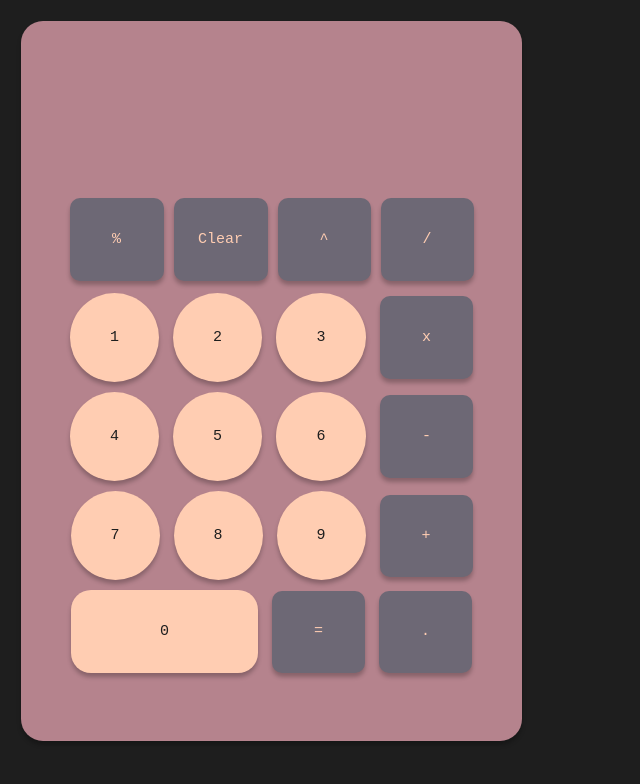
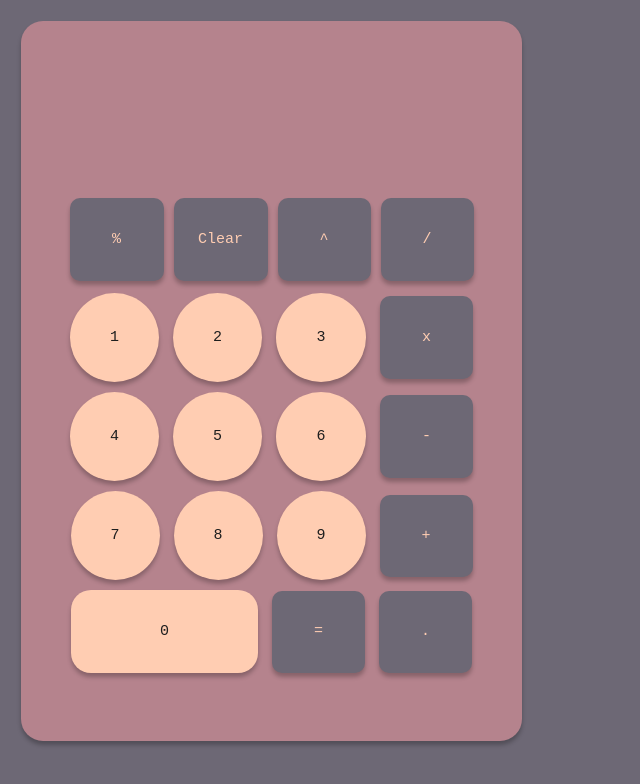
Before and after one commit to lucystickney/calc, a plain HTML site: page index.html in a window 1280 px wide. Shown: the whole page, without its empty margins (0-640 px from the left). Drawn offline with Linux system fonts and the light colour scheme.

Commit message:
Update index.html
color changes

```diff
--- a/index.html
+++ b/index.html
@@ -5,7 +5,7 @@
         <meta name="viewport" content="width=device-width, initial-scale=0.2">
         <style>
             body {
-                background: #1E1E1E;
+                background: #6D6875;
             }
             button {
                 border-style: hidden;
@@ -383,6 +383,7 @@
                 display: inline;
                 overflow: auto;
                 width: 90%;
+                color: #6D6875;
 
 
             }
```
